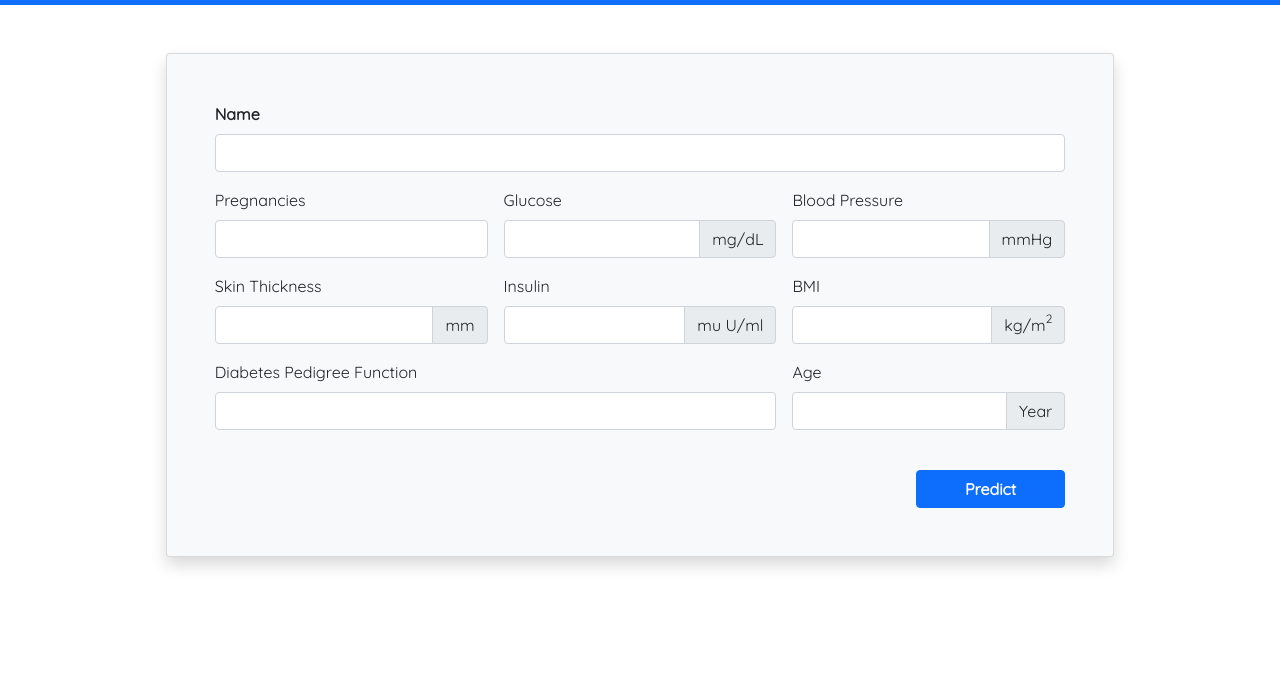
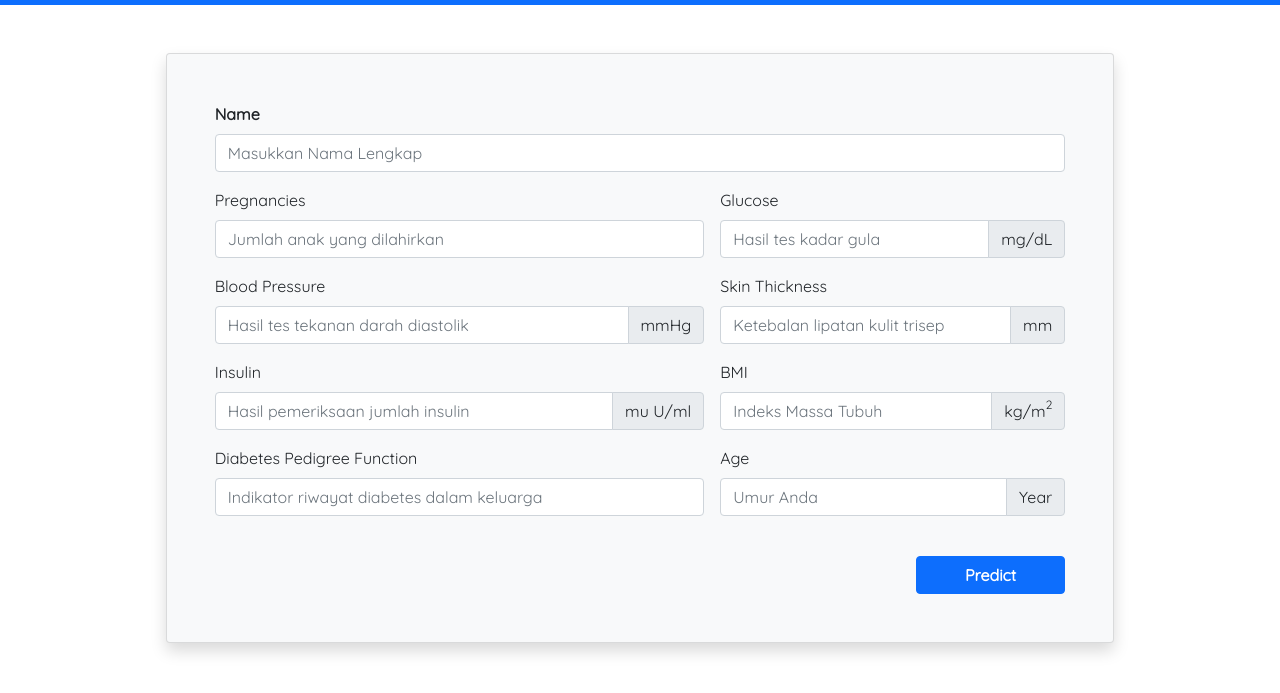
Before and after one commit to dan-dia/project-capstone-team-csd-134, a plain HTML site: page index1.html in a window 1280 px wide. Shown: the part 51-744 px from the top of the page. Drawn offline with nearby package versions, Linux system fonts and the light colour scheme.

Commit message:
Menambahkan placeholder

```diff
--- a/index1.html
+++ b/index1.html
@@ -31,59 +31,65 @@
                 <form class="row g-3">
                     <div class="col-12">
                         <label for="name" class="form-label fw-bold">Name</label>
-                        <input type="text" class="form-control" id="name" autocomplete="off" required>
+                        <input type="text" class="form-control" id="name" name="name"
+                            placeholder="Masukkan Nama Lengkap" autocomplete="off" required>
                     </div>
-                    <div class="col-md-4">
+                    <div class="col-md-7">
                         <label for="pregnancies" class="form-label">Pregnancies</label>
-                        <input type="number" class="form-control" id="pregnancies" min="0" autocomplete="off" required>
+                        <input type="number" class="form-control" id="pregnancies" name="pregnancies"
+                            placeholder="Jumlah anak yang dilahirkan" min="0" autocomplete="off" required>
                     </div>
-                    <div class="col-md-4">
+                    <div class="col-md-5">
                         <label for="glucose" class="form-label">Glucose</label>
                         <div class="input-group">
-                            <input type="number" class="form-control" id="glucose" min="0" autocomplete="off" required>
+                            <input type="number" class="form-control" id="glucose" name="glucose"
+                                placeholder="Hasil tes kadar gula" min="0" autocomplete="off" required>
                             <div class="input-group-text">mg/dL</div>
                         </div>
                     </div>
-                    <div class="col-md-4">
+                    <div class="col-md-7">
                         <label for="bloodPressure" class="form-label">Blood Pressure</label>
                         <div class="input-group">
-                            <input type="number" class="form-control" id="bloodPressure" min="0" autocomplete="off"
-                                required>
+                            <input type="number" class="form-control" id="bloodPressure" name="bloodPressure"
+                                placeholder="Hasil tes tekanan darah diastolik" min="0" autocomplete="off" required>
                             <div class="input-group-text">mmHg</div>
                         </div>
                     </div>
-                    <div class="col-md-4">
+                    <div class="col-md-5">
                         <label for="skinThickness" class="form-label">Skin Thickness</label>
                         <div class="input-group">
-                            <input type="number" class="form-control" id="skinThickness" min="0" autocomplete="off"
-                                required>
+                            <input type="number" class="form-control" id="skinThickness" name="skinThickness"
+                                placeholder="Ketebalan lipatan kulit trisep" min="0" autocomplete="off" required>
                             <div class="input-group-text">mm</div>
                         </div>
                     </div>
-                    <div class="col-md-4">
+                    <div class="col-md-7">
                         <label for="insulin" class="form-label">Insulin</label>
                         <div class="input-group">
-                            <input type="number" class="form-control" id="insulin" min="0" autocomplete="off" required>
+                            <input type="number" class="form-control" id="insulin" name="insulin"
+                                placeholder="Hasil pemeriksaan jumlah insulin" min="0" autocomplete="off" required>
                             <div class="input-group-text">mu U/ml</div>
                         </div>
                     </div>
-                    <div class="col-md-4">
+                    <div class="col-md-5">
                         <label for="bmi" class="form-label">BMI</label>
                         <div class="input-group">
-                            <input type="number" class="form-control" id="bmi" min="0" step="0.1" autocomplete="off"
-                                required>
+                            <input type="number" class="form-control" id="bmi" name="bmi"
+                                placeholder="Indeks Massa Tubuh" min="0" step="0.1" autocomplete="off" required>
                             <div class="input-group-text">kg/m<sup>2</sup></div>
                         </div>
                     </div>
-                    <div class="col-md-8">
+                    <div class="col-md-7">
                         <label for="diabetesPedigreeFunction" class="form-label">Diabetes Pedigree Function</label>
-                        <input type="number" class="form-control" id="DiabetesPedigreeFunction" min="0" step="0.001"
-                            autocomplete="off" required>
+                        <input type="number" class="form-control" id="diabetesPedigreeFunction"
+                            name="diabetesPedigreeFunction" placeholder="Indikator riwayat diabetes dalam keluarga"
+                            min="0" step="0.001" autocomplete="off" required>
                     </div>
-                    <div class="col-md-4">
+                    <div class="col-md-5">
                         <label for="age" class="form-label">Age</label>
                         <div class="input-group">
-                            <input type="number" class="form-control" id="age" min="0" autocomplete="off" required>
+                            <input type="number" class="form-control" id="age" name="age" placeholder="Umur Anda"
+                                min="0" autocomplete="off" required>
                             <div class="input-group-text">Year</div>
                         </div>
                     </div>
@@ -159,7 +165,7 @@
     <!-- Option 1: Bootstrap Bundle with Popper -->
     <script src="https://cdn.jsdelivr.net/npm/bootstrap@5.1.3/dist/js/bootstrap.bundle.min.js"
         integrity="sha384-ka7Sk0Gln4gmtz2MlQnikT1wXgYsOg+OMhuP+IlRH9sENBO0LRn5q+8nbTov4+1p" crossorigin="anonymous">
-        </script>
+    </script>
 
     <!-- Option 2: Separate Popper and Bootstrap JS -->
     <!--
```
